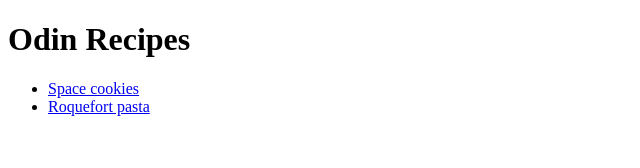
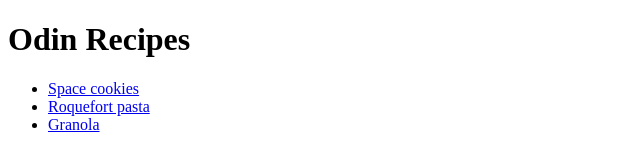
Before and after one commit to bepsik777/odin-recipes, a plain HTML site: page index.html in a window 1280 px wide. Shown: the full height of the page, 0-640 px from the left. Drawn offline with Linux system fonts and the light colour scheme.

Commit message:
Add granola recipe link

```diff
--- a/index.html
+++ b/index.html
@@ -11,6 +11,7 @@
     <ul>
         <li><a href="recipes/space-cookies.html">Space cookies</a></li>
         <li><a href="recipes/roquefort-pasta.html">Roquefort pasta</a></li>
+        <li><a href="recipes/granola.html">Granola</a></li>
     </ul>
 </body>
 </html>
```
